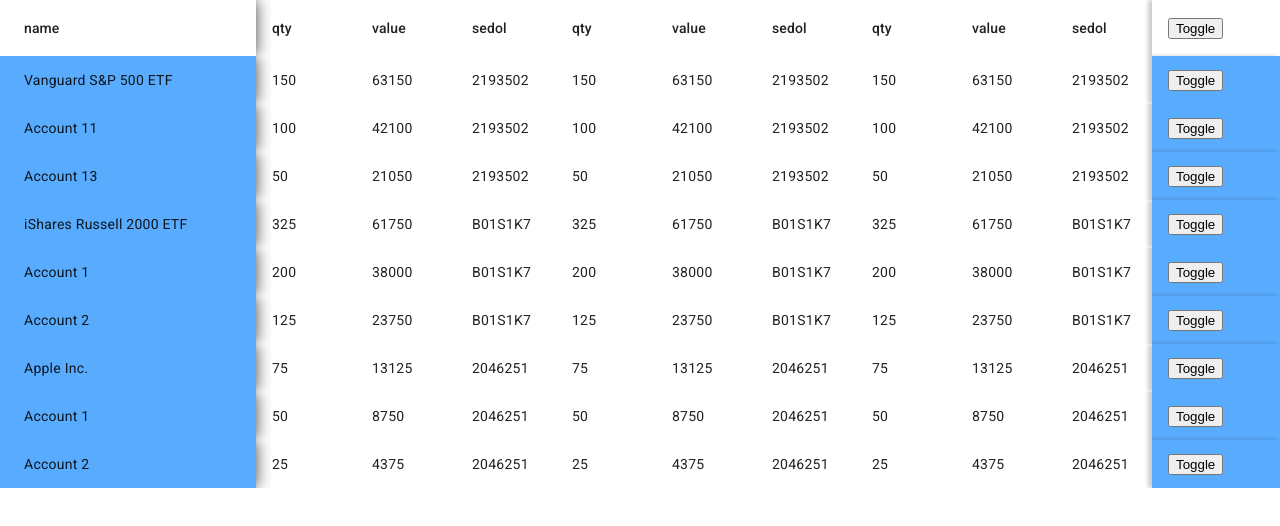
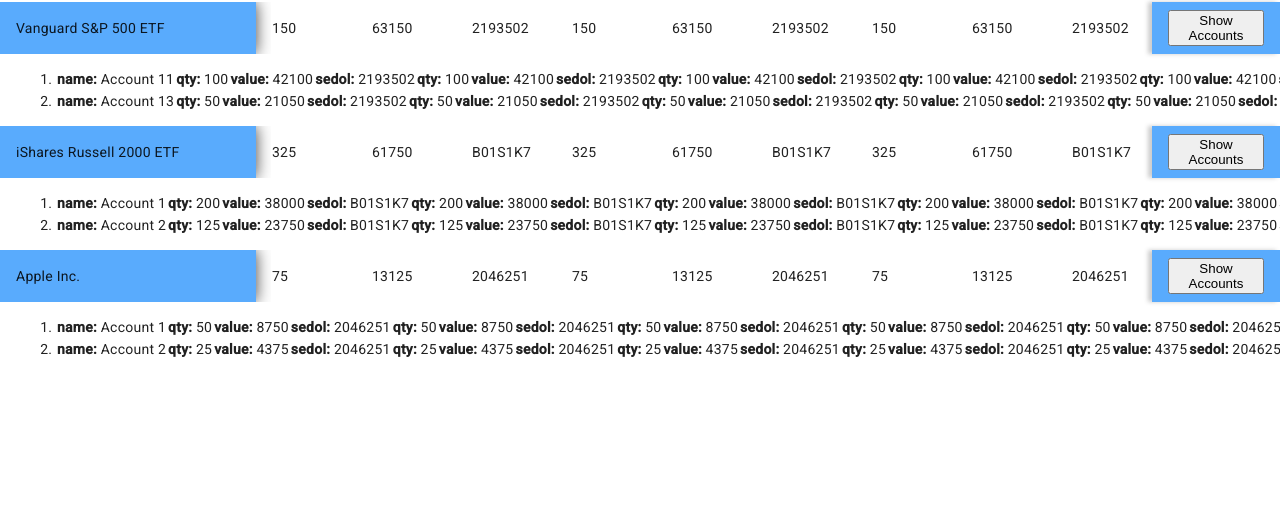
Before and after one commit to pushkar-ltim/material-test, an Angular app: page / in a window 1280 px wide. Shown: the top 526 px of the page. Built offline with nearby package versions, Linux system fonts and the light colour scheme.

Commit message:
changed back to using nested divs and a table

```diff
--- a/src/app/material-table-practice/material-table-practice.component.html
+++ b/src/app/material-table-practice/material-table-practice.component.html
@@ -1,74 +1,51 @@
-<section>
+<section class="example-container holdings-table-container ">
+    <table mat-table [dataSource]="dataSource" multiTemplateDataRows>
 
-</section>
-
-<section class="holdings-table-container ">
-    <mat-table [dataSource]="dataSource" multiTemplateDataRows >
-
+        <!-- Holding columns (existing code) -->
         <ng-container [matColumnDef]="'name'" sticky>
-            <mat-header-cell *matHeaderCellDef>
-                name
-            </mat-header-cell>
-            <mat-cell *matCellDef="let holdingRow">
-                {{ holdingRow.name }}
-            </mat-cell>
+            <th mat-header-cell *matHeaderCellDef>name</th>
+            <td mat-cell *matCellDef="let holdingRow">{{ holdingRow.name }}</td>
         </ng-container>
 
         <ng-container *ngFor="let column of moveableColumns">
             <ng-container [matColumnDef]="column">
-                <mat-header-cell *matHeaderCellDef>
-                    {{ column }}
-                </mat-header-cell>
-                <mat-cell *matCellDef="let holdingRow">
-                    {{ holdingRow[column] }}
-                </mat-cell>
+                <th mat-header-cell *matHeaderCellDef>{{ column }}</th>
+                <td mat-cell *matCellDef="let holdingRow">{{ holdingRow[column] }}</td>
             </ng-container>
         </ng-container>
 
         <ng-container [matColumnDef]="'toggleAction'" stickyEnd>
-            <mat-header-cell *matHeaderCellDef>
-                <button>Toggle</button>
-
-            </mat-header-cell>
-            <mat-cell *matCellDef="let holdingRow">
-                <button>Toggle</button>
-            </mat-cell>
+            <th mat-header-cell *matHeaderCellDef>
+                <button (click)="expandedElement = null">Collapse All</button>
+            </th>
+            <td mat-cell *matCellDef="let holdingRow">
+                <button (click)="expandedElement = expandedElement === holdingRow ? null : holdingRow">
+                    {{ expandedElement === holdingRow ? 'Hide Accounts' : 'Show Accounts' }}
+                </button>
+            </td>
         </ng-container>
 
-        <ng-container matColumnDef="accounts">
-            <mat-cell [attr.colspan]="displayedColumns.length" *matCellDef="let holding"
-                style="padding-left: 0; padding-right: 0;" >
-                <mat-table [dataSource]="holding.accounts" class="accounts-child-table">
-
-                    <ng-container [matColumnDef]="'name'" sticky>
-                        <mat-cell *matCellDef="let holdingRow">
-                            {{ holdingRow.name }}
-                        </mat-cell>
-                    </ng-container>
-
-                    <ng-container *ngFor="let column of moveableColumns">
-                        <ng-container [matColumnDef]="column">
-                            <mat-cell *matCellDef="let accountRow">
-                                {{ accountRow[column] }}
-                            </mat-cell>
-                        </ng-container>
-                    </ng-container>
-
-                    <ng-container [matColumnDef]="'toggleAction'" stickyEnd>
-                        <mat-cell *matCellDef="let holdingRow">
-                            <button>Toggle</button>
-                        </mat-cell>
-                    </ng-container>
-
-                    <mat-row *matRowDef="let row; columns: displayedColumns"></mat-row>
-                </mat-table>
-            </mat-cell>
+        <!-- Detail row for accounts -->
+        <ng-container matColumnDef="detail">
+            <td mat-cell *matCellDef="let holdingRow" [attr.colspan]="displayedColumns.length">
+                <div *ngIf="holdingRow.accounts?.length">
+                    <ol class="accounts-child-table">
+                        <li *ngFor="let account of holdingRow.accounts" class="account-row detail-row">
+                            <td *ngFor="let column of displayedColumns">
+                                <strong>{{ column }}:</strong> {{ account[column] }}
+                            </td>
+                        </li>
+                    </ol>
+                </div>
+            </td>
         </ng-container>
 
-        <mat-header-row *matHeaderRowDef="displayedColumns" ></mat-header-row>
-        <mat-row *matRowDef="let row; columns: displayedColumns" ></mat-row>
-        <mat-row *matRowDef="let row; columns: ['accounts'];" ></mat-row>
-
-    </mat-table>
-
+        <!-- Header and row definitions -->
+        <th mat-header-row *matHeaderRowDef="displayedColumns"></th>
+        <tr mat-row *matRowDef="let row; columns: displayedColumns"
+            [class.expanded]="expandedElement === row"></tr>
+        <tr mat-row *matRowDef="let row; columns: ['detail']; when: isExpanded"
+            class="account-row"
+            ></tr>
+    </table>
 </section>
--- a/src/app/material-table-practice/material-table-practice.component.scss
+++ b/src/app/material-table-practice/material-table-practice.component.scss
@@ -6,7 +6,7 @@
 
 .holdings-table {
   min-width: 100%;
-  overflow-x: auto;
+  // overflow-x: auto;
 }
 
 .mat-mdc-table-sticky {
@@ -24,10 +24,16 @@
     filter: drop-shadow(-4px 0 2px rgba(0, 0, 0, 0.2));
 }
 
+.accounts-child-table {
+  min-width: 100%;
+  // overflow-x: auto;
+}
+
 .mat-column-name {
     min-width: 20vw;
     box-shadow: 0 0 15px rgba(0,0,0,0.75);
-    clip-path: inset(0 -15px 0 0);}
+    clip-path: inset(0 -15px 0 0);
+}
 
 .holdings-table-container {
   overflow: auto;
--- a/src/app/material-table-practice/material-table-practice.component.ts
+++ b/src/app/material-table-practice/material-table-practice.component.ts
@@ -14,6 +14,8 @@
   }
 
   dataSource = HOLDINGS_DATA;
+
+  expandedElement: Holding | null | undefined;
 
   displayedColumns = [
     'name',
@@ -38,7 +40,51 @@
     'qty',
     'value',
     'sedol',
+    'qty',
+    'value',
+    'sedol',
+    'qty',
+    'value',
+    'sedol',
+    'qty',
+    'value',
+    'sedol',
+    'qty',
+    'value',
+    'sedol',
+    'qty',
+    'value',
+    'sedol',
+    'qty',
+    'value',
+    'sedol',
+    'qty',
+    'value',
+    'sedol',
+    'qty',
+    'value',
+    'sedol',
+    'qty',
+    'value',
+    'sedol',
+    'qty',
+    'value',
+    'sedol',
+    'qty',
+    'value',
+    'sedol',
+    'qty',
+    'value',
+    'sedol',
+    'qty',
+    'value',
+    'sedol',
     'toggleAction'
+  ];
+
+
+  childDisplayedColumns = [
+    ...this.displayedColumns
   ];
 
   moveableColumns = [
@@ -47,13 +93,9 @@
     'sedol',
   ]
 
-  childDisplayedColumns = [
-    'name',
-    'qty',
-    'value',
-    'sedol',
-    'toggleAction'
-  ];
+  expandedDetail = ['expandedDetail'];
+
+  isExpanded = (index: number, row: Holding) => true;
 
 }
 
@@ -62,6 +104,8 @@
   sedol: string;
   qty: number;
   value: number;
+  [key: string]: string | number; // <-- Add this line
+
 }
 
 export interface Holding {
```
